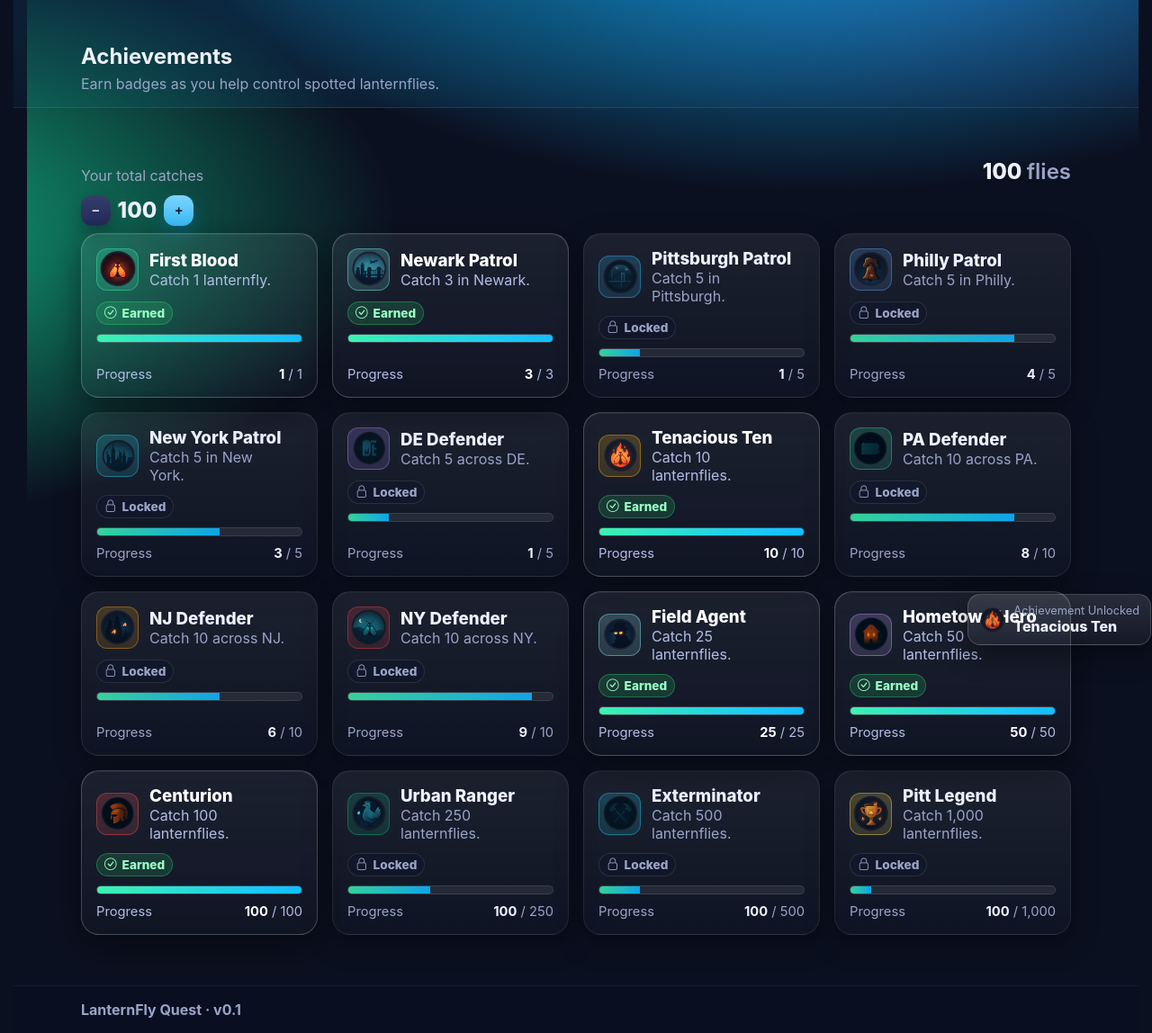
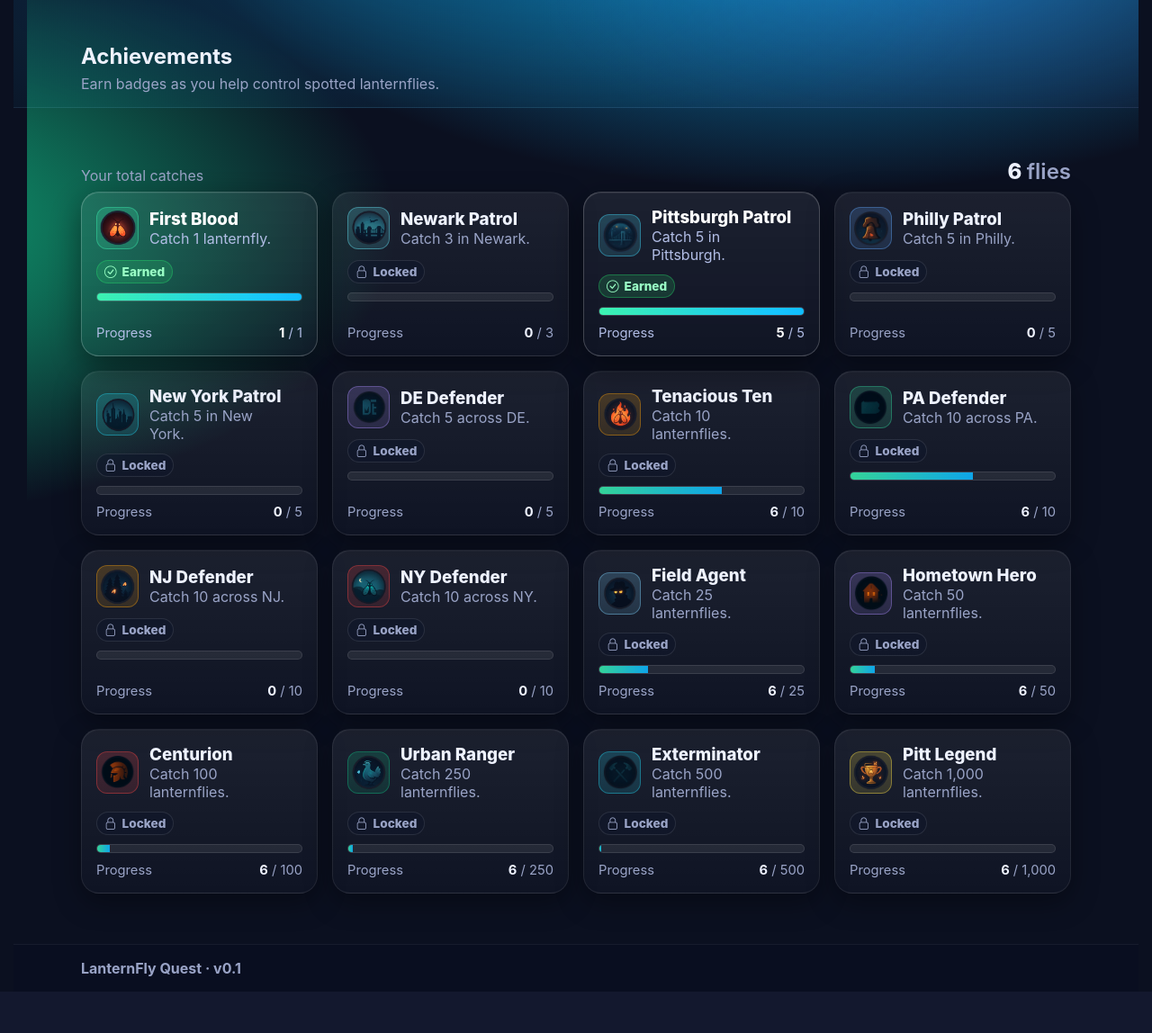
Before and after one commit to thesuperRL/HackCMU-2025, a Flask app: page /achievements in a window 1280 px wide. Shown: the part 67-1215 px from the top of the page at 90% size. After the commit the page ends 1169 px from the top, so only its background shows below. Run offline with Flask 3, Linux system fonts and the light colour scheme; some libraries are stand-ins or nearby versions.

Commit message:
Update achievements.html

```diff
--- a/templates/achievements.html
+++ b/templates/achievements.html
@@ -345,11 +345,6 @@
         <p class="achv-kicker">Your total catches</p>
         <p class="achv-total"><span id="achvCatches">0</span> <span
             style="color:var(--muted);font-weight:600;">flies</span></p>
-        <div class="demo-ctrl" style="display:flex; gap:8px; align-items:center;">
-          <button id="decCount" class="btn small secondary" title="Decrease">−</button>
-          <span class="achv-total" id="demoCountVal">0</span>
-          <button id="incCount" class="btn small" title="Increase">+</button>
-        </div>
       </div>
 
       <div id="achievements" class="achv-grid" aria-live="polite"></div>
@@ -415,19 +410,19 @@
     // Use this for demos or local testing (does not affect backend data)
     const TEST_COUNTS_BY_PLACE = {
       // Cities
-      "Pittsburgh": 1,
-      "Philly": 4,
-      "New York": 3,
-      "Newark": 3,
+      "Pittsburgh": 6,
+      "Philly": 0,
+      "New York": 0,
+      "Newark": 0,
       // States
-      "PA": 8,
-      "NJ": 6,
-      "NY": 9,
-      "DE": 1
+      "PA": 6,
+      "NJ": 0,
+      "NY": 0,
+      "DE": 0
     };
     // Optional: provide a separate total that is NOT the sum of places.
     // Set to a number to override. If null, we will fall back to getCatches() or the sum of TEST_COUNTS_BY_PLACE.
-    const TEST_TOTAL_CATCHES = 100;
+    const TEST_TOTAL_CATCHES = 6;
 
 
     /* -------------------------
@@ -563,8 +558,6 @@
       if (total == null) total = sumCounts(TEST_COUNTS_BY_PLACE||{});
       const totalEl = document.getElementById('achvCatches');
       if (totalEl) totalEl.textContent = total.toLocaleString();
-      const demoEl = document.getElementById('demoCountVal');
-      if (demoEl) demoEl.textContent = total.toString();
 
       const cityAch = CITY_TARGETS.map(c=>({
         id: `city-${c.name.toLowerCase().replace(/\s+/g,'-')}`,
```
